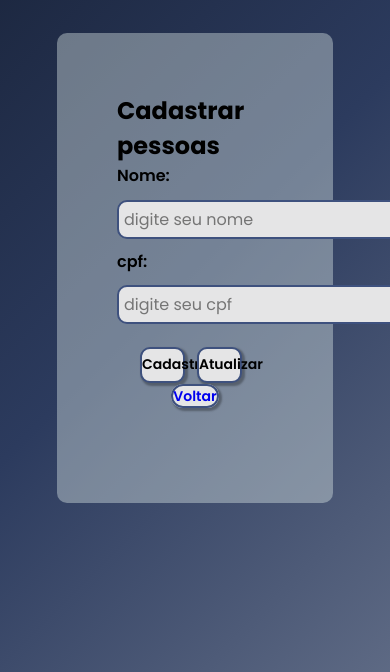
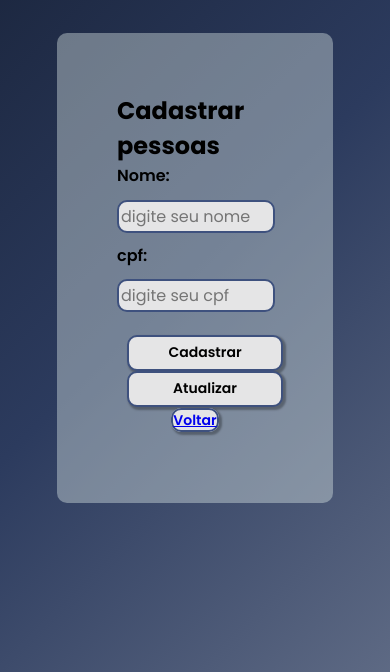
Before and after one commit to Paulo2991/projeto-python-flash, a Flask app: page /cadastrar in a window 390 px wide; the page is wider, and only the part inside the window is pictured. Shown: the part 154-826 px from the top of that part. Run offline with Flask 3, Linux system fonts and the light colour scheme.

Commit message:
Ajustando as interfaces

```diff
--- a/app.py
+++ b/app.py
@@ -4,7 +4,7 @@ from flask import Flask, request,render_template,redirect, url_for
 app = Flask(__name__)
 dbName = 'cadastro.db'
 
-def create_table():
+def criarTabela():
     conn = sqlite3.connect(dbName)
     c = conn.cursor()
     c.execute('''CREATE TABLE IF NOT EXISTS pessoa (
@@ -70,5 +70,5 @@ def deletarPessoas(id):
     return redirect(url_for('index'))
 
 if __name__ == "__main__":
-    create_table()
+    criarTabela()
     app.run(host="0.0.0.0", port=5000, debug=True, use_reloader=True)
--- a/static/css/style.css
+++ b/static/css/style.css
@@ -65,7 +65,8 @@ body {
 }
 
 #cadastrar,
-#atualizar {
+#atualizar,
+#excluir {
     font-family: "Poppins", sans-serif;
     font-weight: 600;
     font-style: normal;
@@ -88,22 +89,6 @@ body {
     font-size: 14px;
 }
 
-.excluir{
-    font-family: "Poppins", sans-serif;
-    font-weight: 600;
-    font-style: normal;
-    font-size: 14px;
-    width: 50px;
-    height: 36px;
-    text-decoration: none;
-    text-align: center;
-    background: #e5e5e6;
-    border-radius: 15px;
-    border: 2px #3e517e solid;
-    cursor: pointer;
-    box-shadow: 2px 2px 2px 1px rgba(0, 0, 0, 0.3);
-}
-
 
 #atualizar {
     margin: 0 5% 0 5%;
@@ -122,3 +107,42 @@ body {
         pointer-events: all;
     }
 }
+
+@media (max-width: 800px){
+.input_id,
+.input_nome,
+.input_cpf {
+    width: 300px;
+    border-radius: 10px;
+    padding: 2px;
+ }
+}
+
+@media (max-width: 500px){
+.input_id,
+.input_nome,
+.input_cpf {
+    width: 200px;
+ }
+
+ #cadastrar,
+ #atualizar {
+    width: 100%;
+    height: 36px;
+    margin:0 10px;
+}
+}
+
+@media (max-width: 400px){
+.input_id,
+.input_nome,
+.input_cpf {
+    width: 150px;
+ }
+
+ #cadastrar,
+ #atualizar {
+    width: 100%;
+    height: 36px;
+}
+}
--- a/static/css/table.css
+++ b/static/css/table.css
@@ -75,9 +75,8 @@ table tr:nth-child(even) {
     background: #ffffff;
 }
 
-#btn-atualizar {
+.btn-atualizar {
     display: inline-block;
-
 }
 
 img {
--- a/templates/cadastrar.html
+++ b/templates/cadastrar.html
@@ -14,7 +14,7 @@
             <h2 class="titulo">Cadastrar pessoas</h2>
         </div>
         <div class="input">
-            <label for="Nome">Nome:</label>
+            <label for="nome">Nome:</label>
             <input class="input_nome" id="nome" name="nome" placeholder="digite seu nome" type="text">
         </div>
         <div class="input">
@@ -25,7 +25,7 @@
             <div>
                 <button id="cadastrar" type="submit">Cadastrar</button>
                 <button id="atualizar" type="button">Atualizar</button>
-                <a class="excluir" href="{{ url_for('index') }}">Voltar</a>
+                <a id="excluir" href="{{ url_for('index') }}">Voltar</a>
             </div>
         </div>
     </div>
--- a/templates/index.html
+++ b/templates/index.html
@@ -42,8 +42,8 @@
       <h2 class="titulo2">Pessoas cadastradas</h2>
       <button class="fundo-botao-atualizar" type="submit">
         <img
-          clas="btn-atualizar"
-          src="img/atualizar.png"
+          class="btn-atualizar"
+          src="{{ url_for('static', filename='img/atualizar.png') }}"
           alt="icone de atualização"
         />
       </button>
```
Also changed, not shown: static/img/atualizar.png (added).
